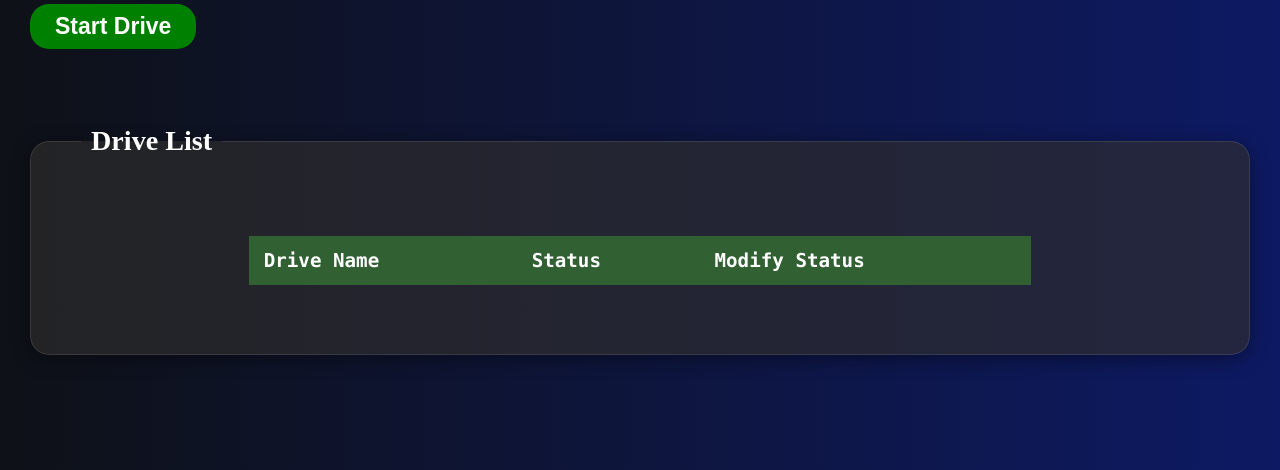
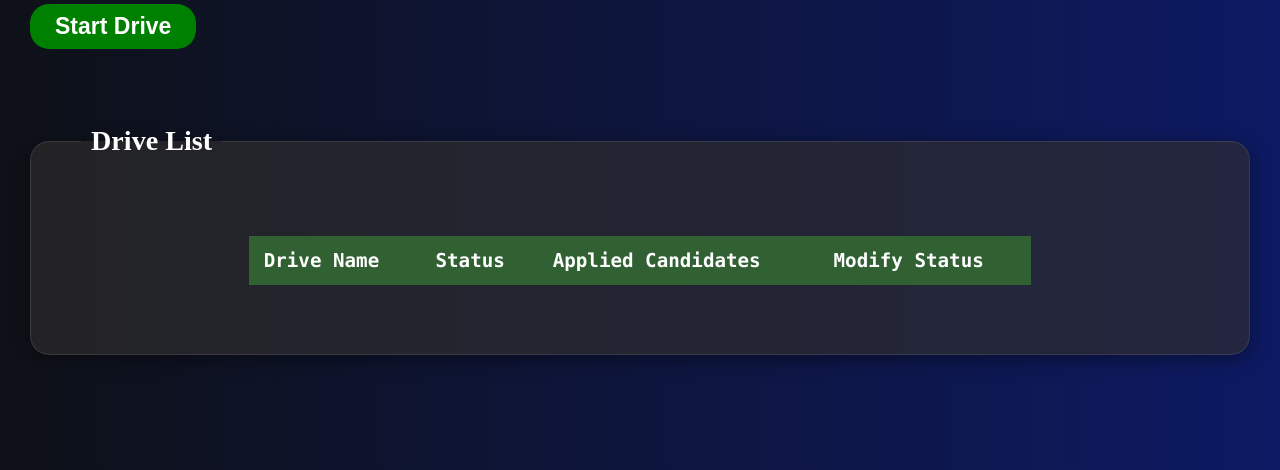
Before and after one commit to Vinxkumar/Intelligent-Recruitment-Automation-AI-Agent, a Flask app: page /home in a window 1280 px wide. Shown: the part 199-669 px from the top of the page. Run offline with Flask 3, Linux system fonts and the light colour scheme; data that the repository does not hold is empty.

Commit message:
Updated index.html

```diff
--- a/src/FrontEnd/templates/index.html
+++ b/src/FrontEnd/templates/index.html
@@ -22,6 +22,7 @@
                 <tr>
                     <th>Drive Name</th>
                     <th>Status</th>
+                    <th>Applied Candidates</th>
                     <th>Modify Status </th>
                 </tr>
             </center>
```
